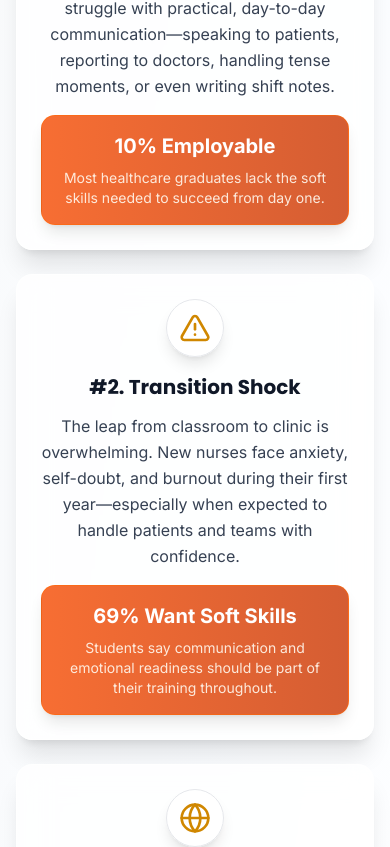
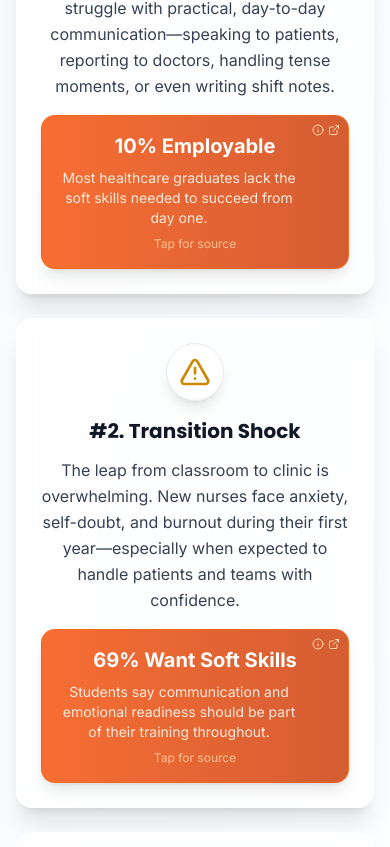
Before and after one commit to jabinweb/sciocare, a Next.js app: page / in a window 390 px wide. Shown: the part 1477-2324 px from the top of the page. Built offline with nearby package versions, Linux system fonts and the light colour scheme.

Commit message:
Added Brochures

```diff
--- a/components/landing/ProblemStatementSection.tsx
+++ b/components/landing/ProblemStatementSection.tsx
@@ -1,7 +1,7 @@
 'use client';
 
 import { Button } from '@/components/ui/button';
-import { AlertTriangle, Users, ArrowRight, Globe, Monitor, ExternalLink } from 'lucide-react';
+import { AlertTriangle, Users, ArrowRight, Globe, Monitor, ExternalLink, Info } from 'lucide-react';
 import BookDemo from '@/components/BookDemo';
 import { useState, useRef } from 'react';
 
@@ -130,11 +130,22 @@ export default function ProblemStatementSection() {
                     onMouseEnter={() => handleMouseEnter(index)}
                     onMouseLeave={handleMouseLeave}
                   >
+                    {/* Mobile Link Indicator */}
+                    <div className="absolute top-2 right-2 flex items-center gap-1 md:hidden">
+                      <Info className="w-3 h-3 text-orange-200" />
+                      <ExternalLink className="w-3 h-3 text-orange-200" />
+                    </div>
+
                     <div className="text-xl md:text-2xl font-bold text-white mb-2">
                       {point.stat}
                     </div>
-                    <div className="text-sm text-orange-50/90">
+                    <div className="text-sm text-orange-50/90 pr-8 md:pr-0">
                       {point.impact}
+                    </div>
+
+                    {/* Mobile tap hint */}
+                    <div className="text-xs text-orange-200/80 mt-2 md:hidden">
+                      Tap for source
                     </div>
 
                     {/* Hover Tooltip */}
```
